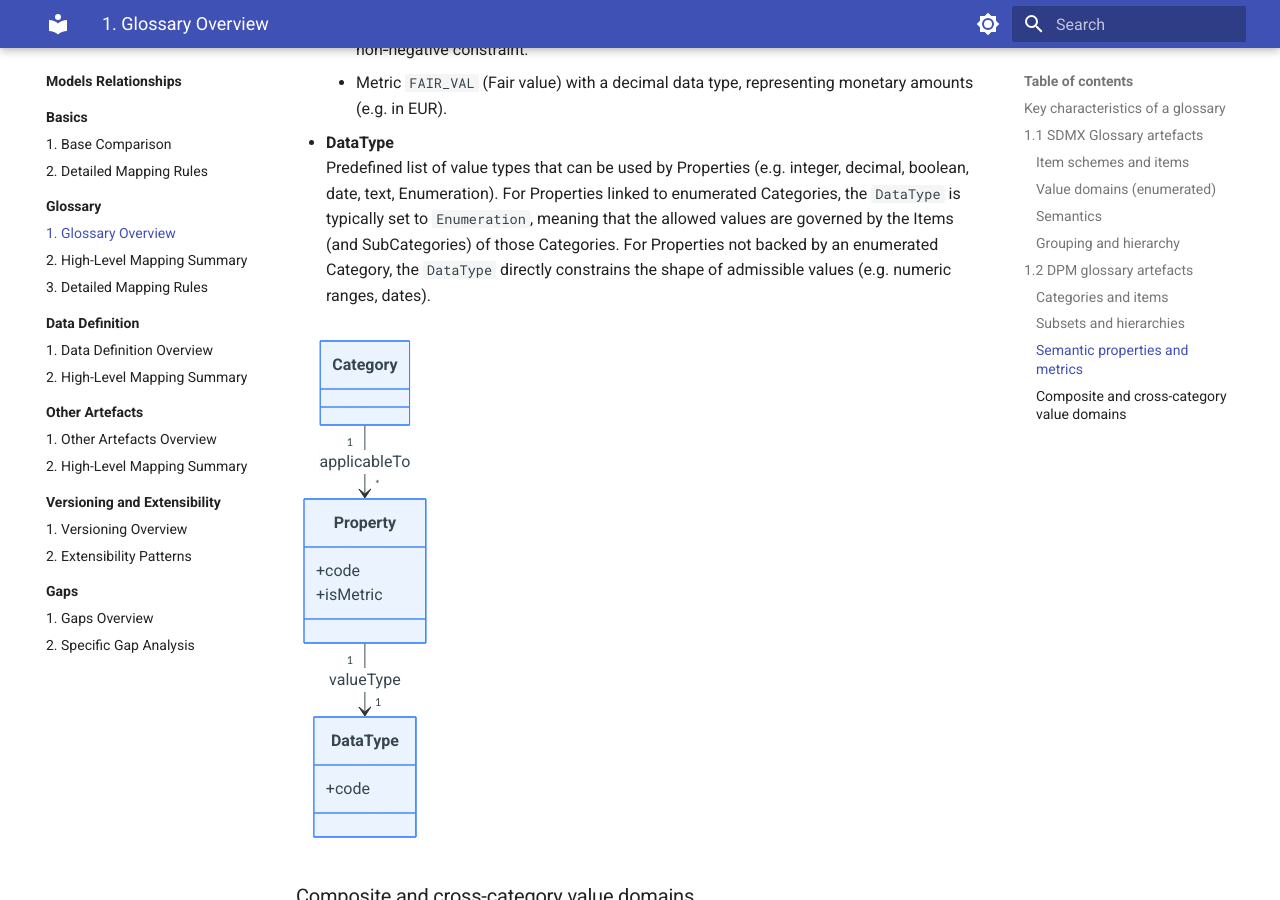
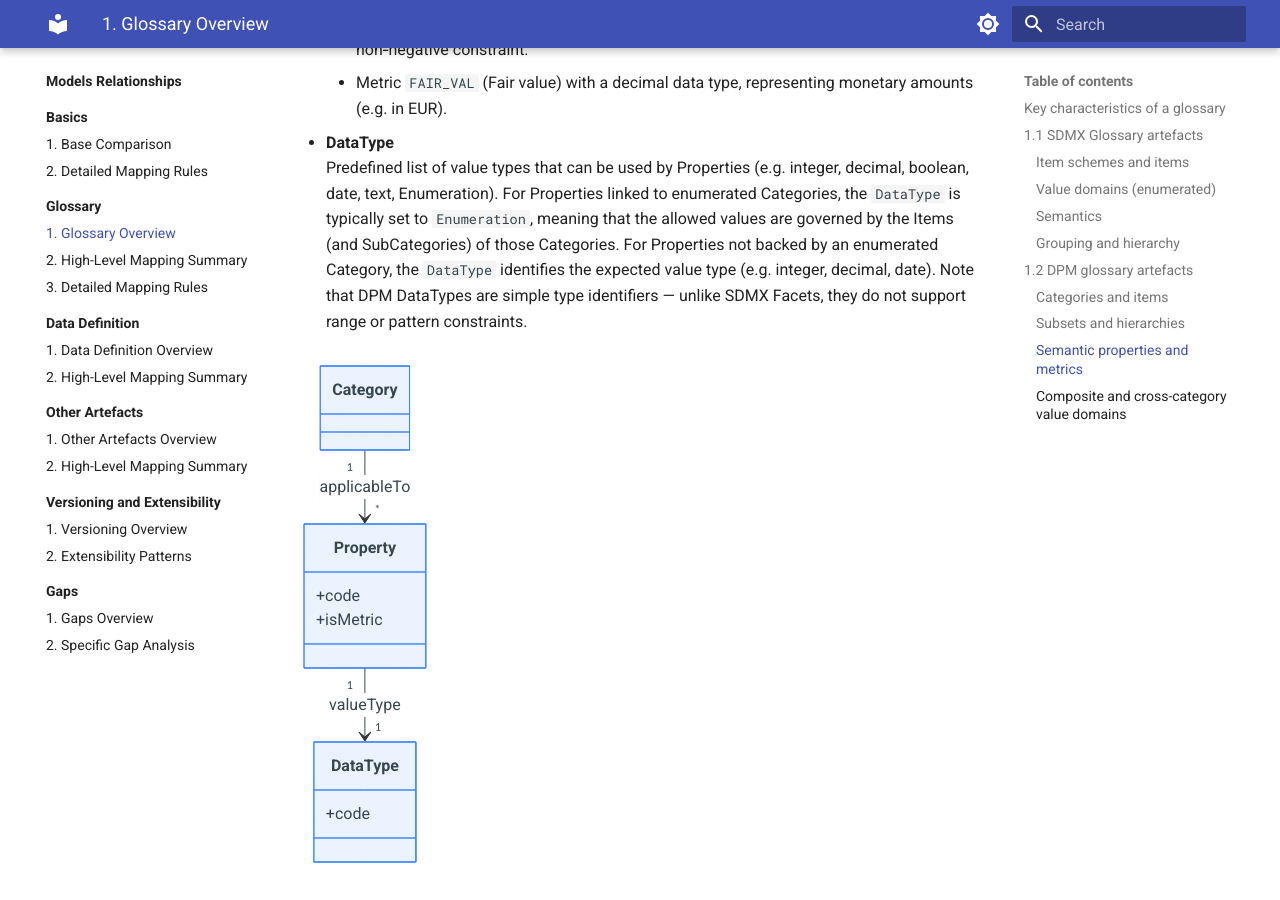
Before and after one commit to sdmx-twg/wp-sdmx-dpm, an MkDocs documentation site: the page built from docs/models-relationships/01_glossary/01_glossary_overview.md, in a window 1280 px wide and 900 px high, scrolled down 9386 px. Built offline with MkDocs 1.6.1 and Material for MkDocs 9.7.7, drawn with Linux system fonts in a browser that asks for light colours.

Commit message:
fix: clarify DPM DataType as simple type identifier
Addresses #23 — DPM DataTypes do not support range or pattern
constraints. Remove misleading "numeric ranges" example and note
the difference from SDMX Facets.

````diff
--- a/docs/models-relationships/01_glossary/01_glossary_overview.md
+++ b/docs/models-relationships/01_glossary/01_glossary_overview.md
@@ -222,7 +222,7 @@ classDiagram
     - Metric `FAIR_VAL` (Fair value) with a decimal data type, representing monetary amounts (e.g. in EUR).
 
 - **DataType**
-  Predefined list of value types that can be used by Properties (e.g. integer, decimal, boolean, date, text, Enumeration). For Properties linked to enumerated Categories, the `DataType` is typically set to `Enumeration`, meaning that the allowed values are governed by the Items (and SubCategories) of those Categories. For Properties not backed by an enumerated Category, the `DataType` directly constrains the shape of admissible values (e.g. numeric ranges, dates).
+  Predefined list of value types that can be used by Properties (e.g. integer, decimal, boolean, date, text, Enumeration). For Properties linked to enumerated Categories, the `DataType` is typically set to `Enumeration`, meaning that the allowed values are governed by the Items (and SubCategories) of those Categories. For Properties not backed by an enumerated Category, the `DataType` identifies the expected value type (e.g. integer, decimal, date). Note that DPM DataTypes are simple type identifiers — unlike SDMX Facets, they do not support range or pattern constraints.
 
 ```mermaid
 classDiagram
````
